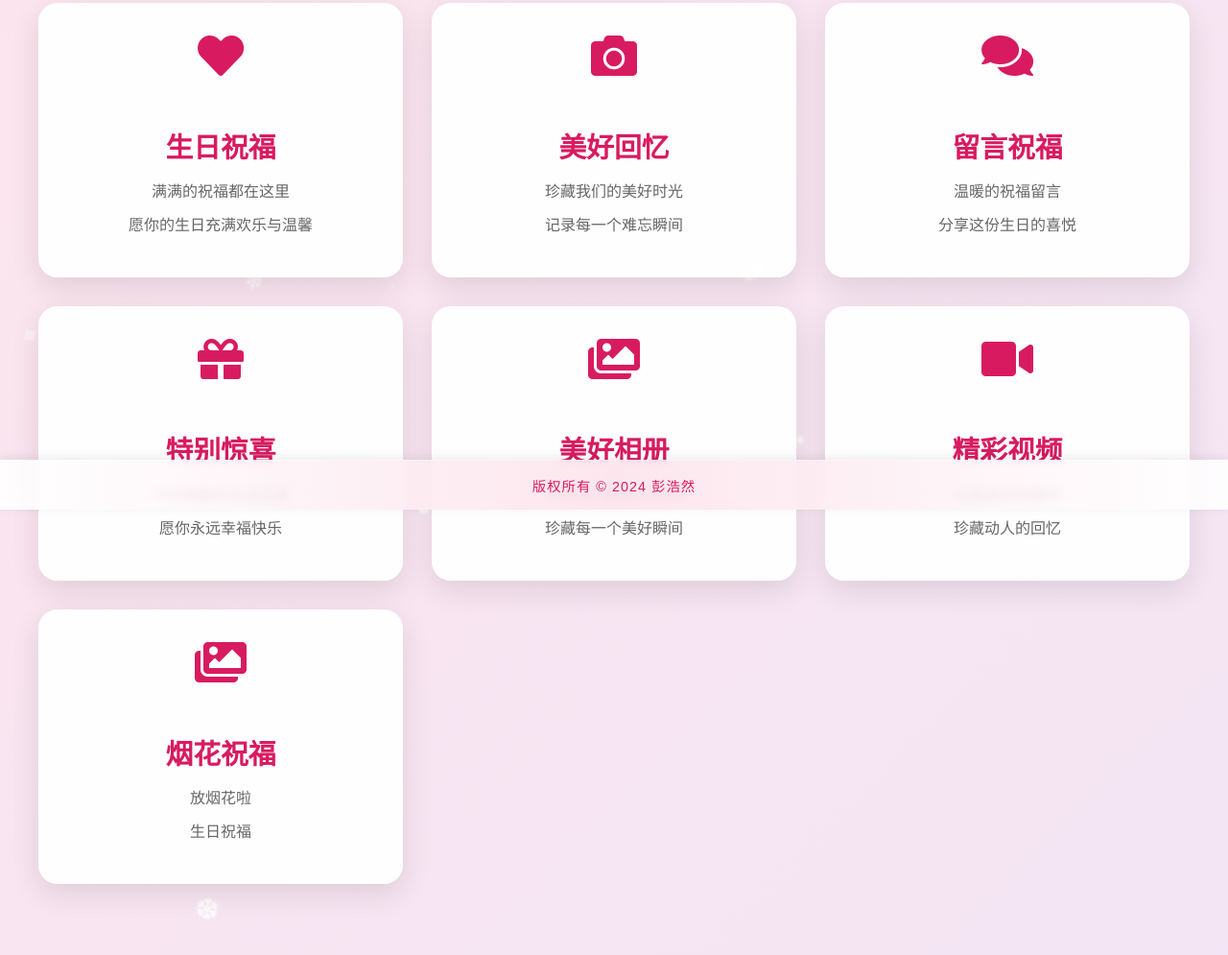
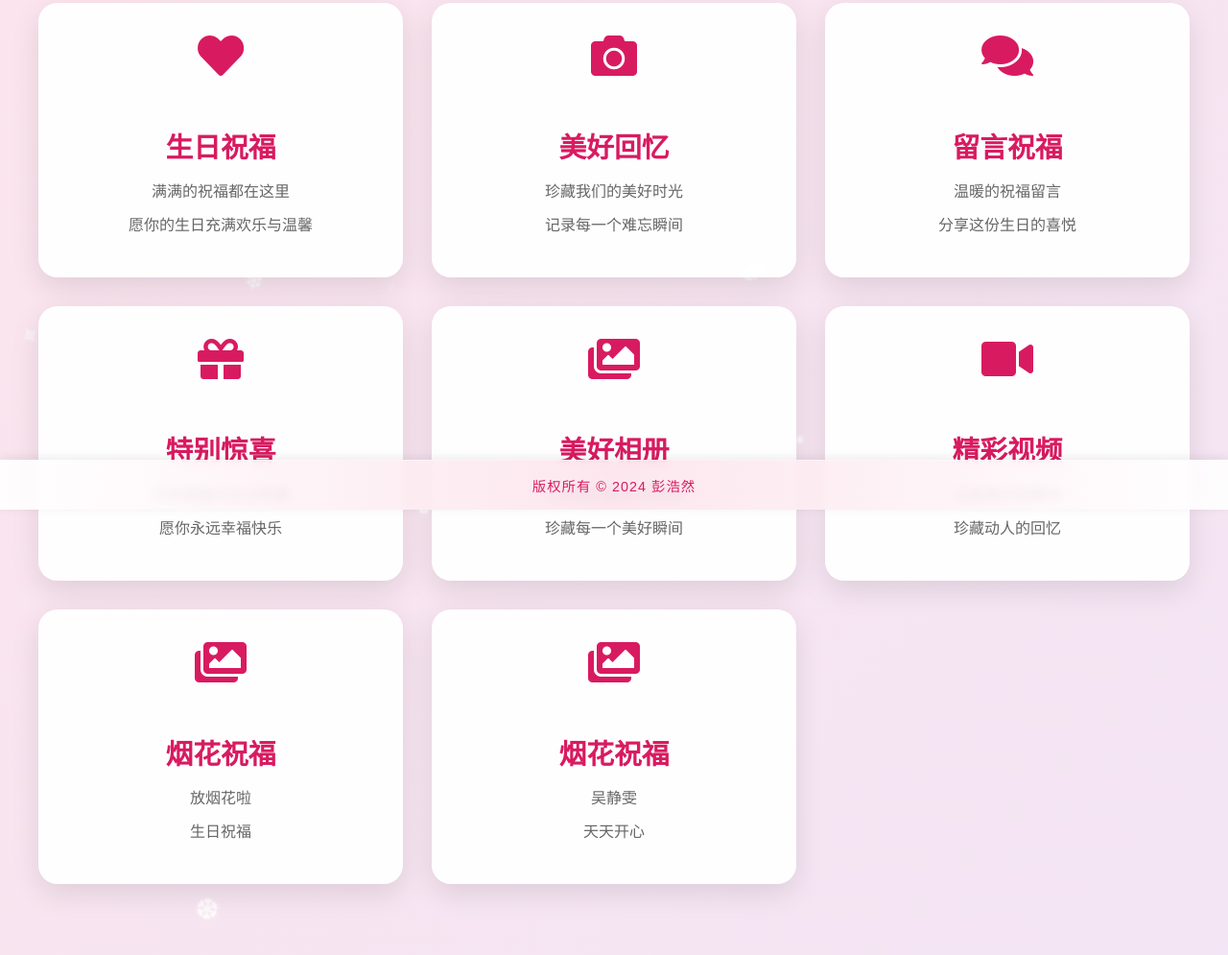
Before and after one commit to phr87310/shengrikuaile.github.io, a plain HTML site: page index.html in a window 1280 px wide. Shown: the part 269-1264 px from the top of the page at 96% size. Drawn offline with Linux system fonts and the light colour scheme.

Commit message:
Update index.html

```diff
--- a/index.html
+++ b/index.html
@@ -252,6 +252,12 @@
 				<p>放烟花啦</p>
 				<p>生日祝福</p>
 			</a>
+			<a href="ttkx.html" class="feature-card">
+				<i class="fas fa-images"></i>
+				<h3>烟花祝福</h3>
+				<p>吴静雯</p>
+				<p>天天开心</p>
+			</a>
 		</div>
 
 		<footer class="footer">
```
